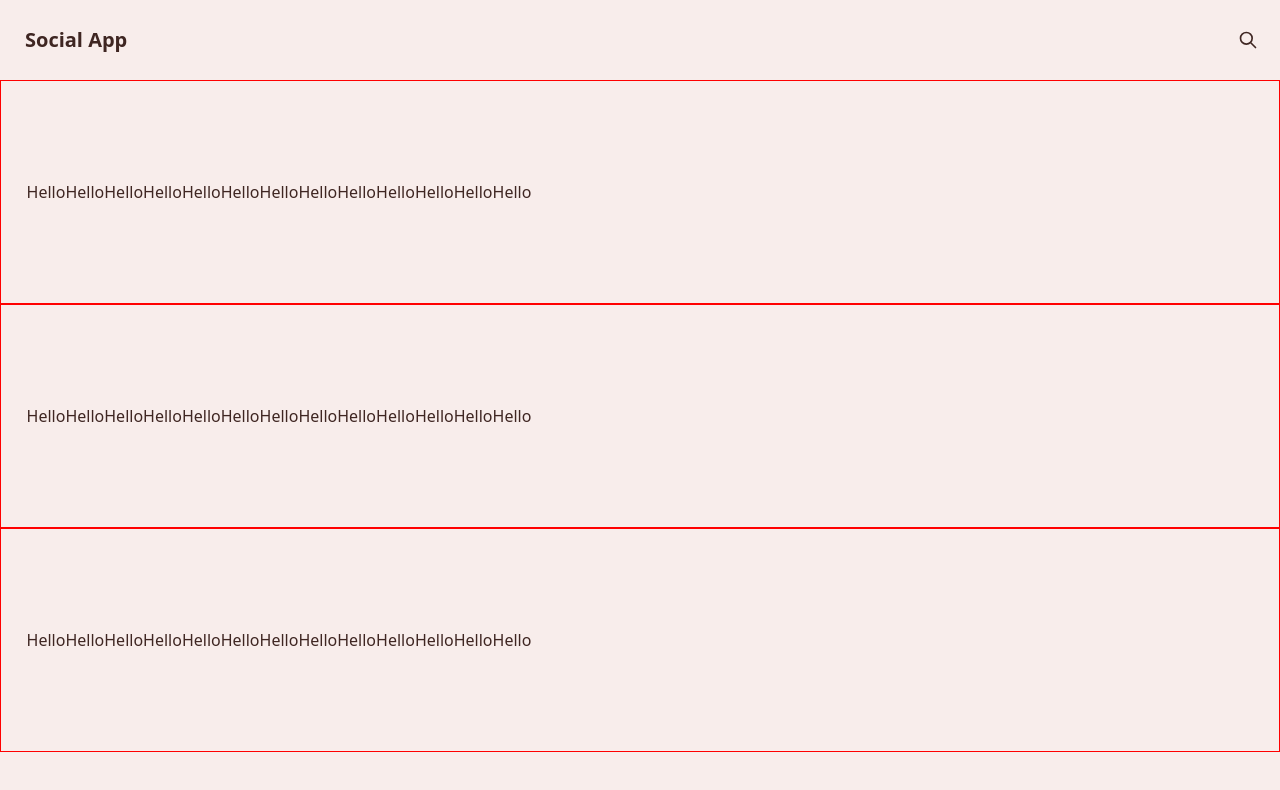
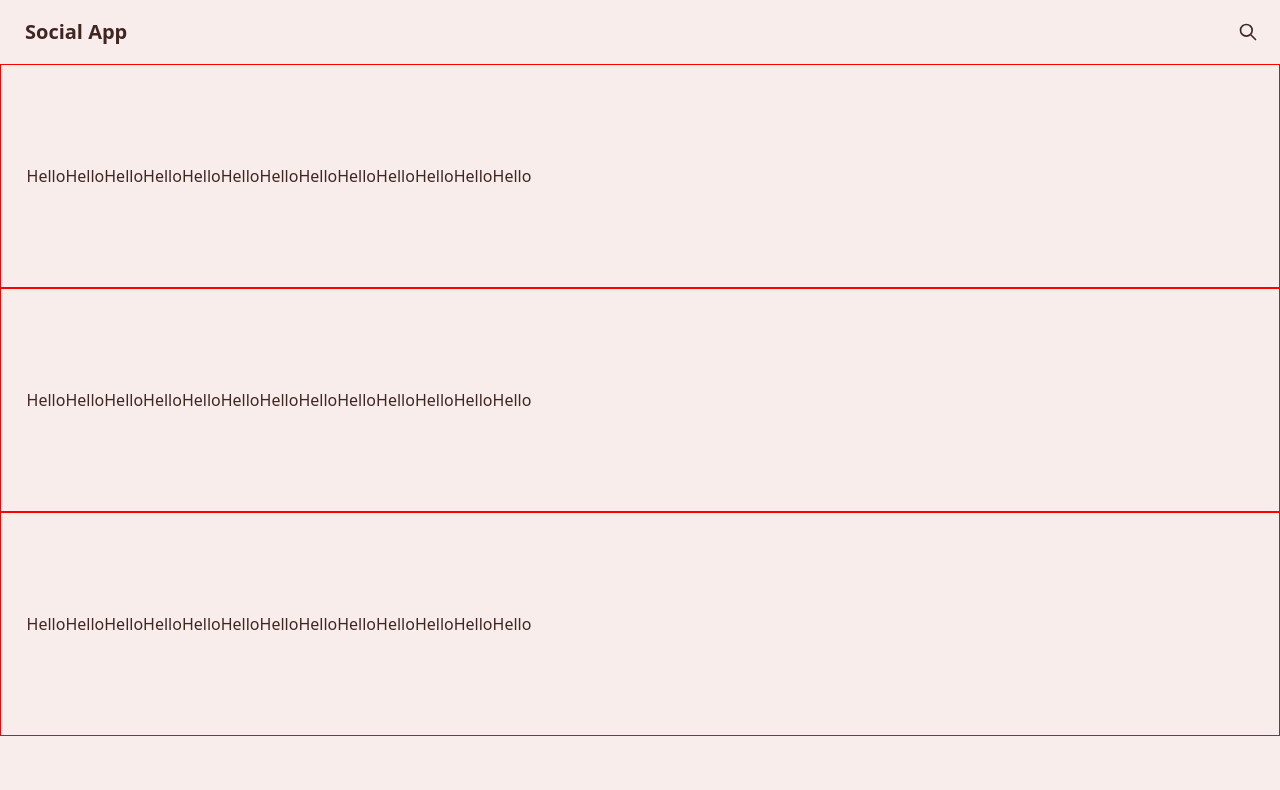
Before and after one commit to Larppa1/social-app, a React (Create React App) app: page / in a window 1280 px wide. Shown: the top 790 px of the page. Built offline with nearby package versions, Linux system fonts and the light colour scheme.

Commit message:
headerStyles.css: Change headerContainer and its div:first-child min-height.

```diff
--- a/src/components/Header/headerStyles.css
+++ b/src/components/Header/headerStyles.css
@@ -1,7 +1,7 @@
 .headerContainer {
-    min-height: 10vh;
+    min-height: 8vh;
 }
 
 .headerContainer > div:first-child {
-    min-height: 10vh;
+    min-height: 8vh;
 }
```
